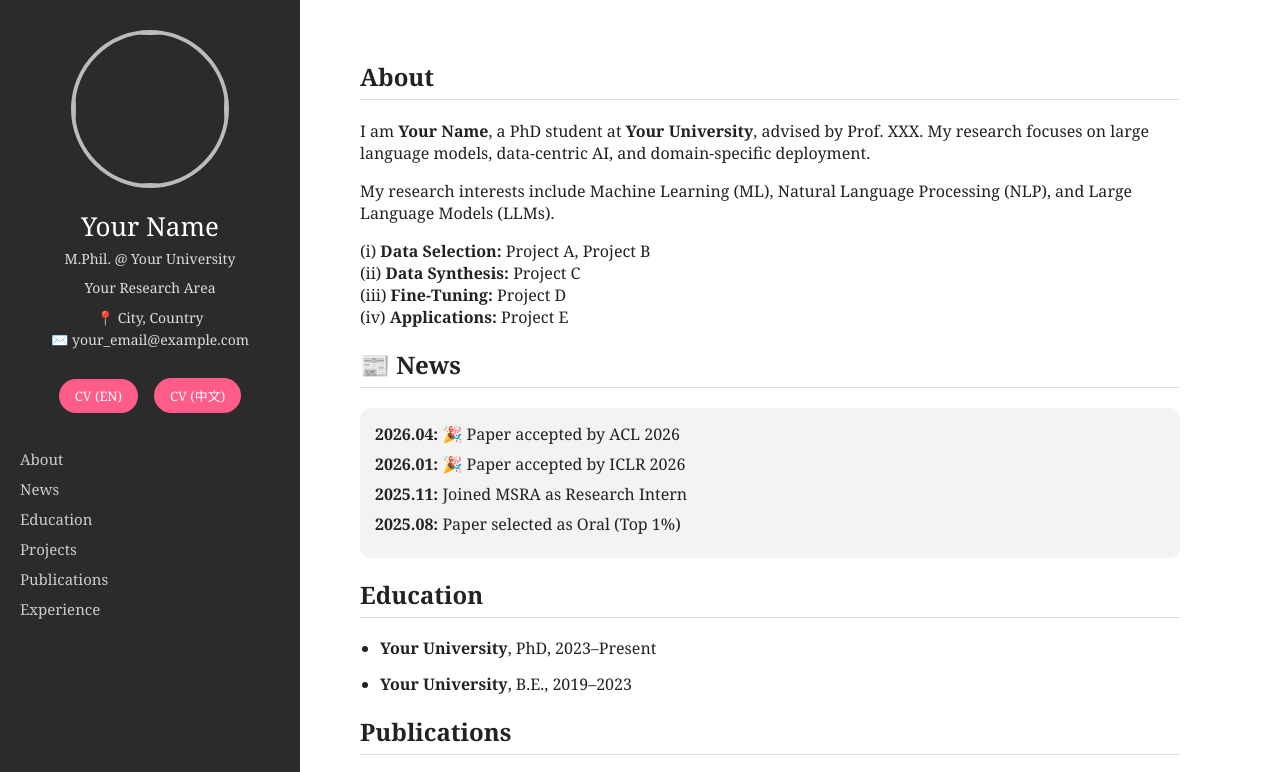
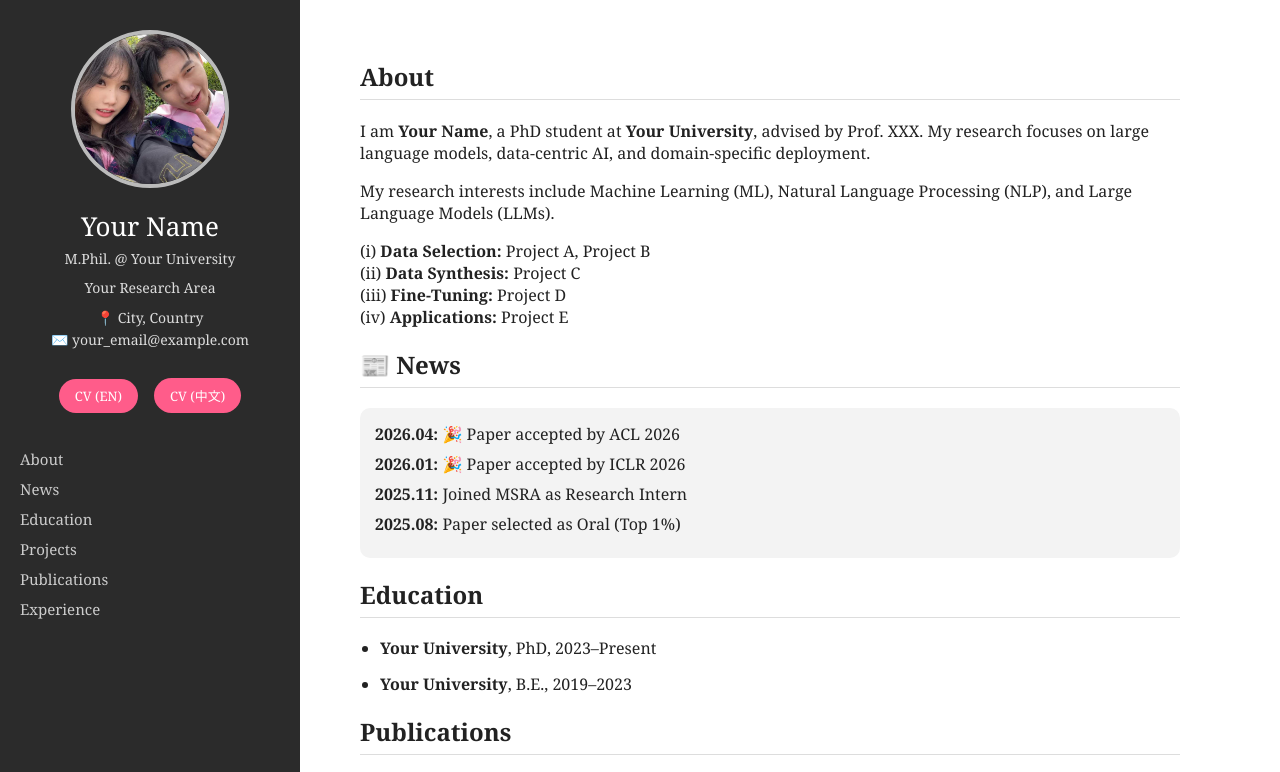
Before and after one commit to Catfromuibe/Catfromuibe.github.io, a plain HTML site: page index.html in a window 1280 px wide. Shown: the top 772 px of the page. Drawn offline with Linux system fonts and the light colour scheme.

Commit message:
index.html

```diff
--- a/index.html
+++ b/index.html
@@ -131,7 +131,7 @@ li {
 
 <!-- LEFT -->
 <div class="sidebar">
-  <img class="avatar" src="your_photo.jpg">
+  <img class="avatar" src="./picture/my_picture.jpg">
 
   <div class="name">Your Name</div>
   <div class="subtitle">M.Phil. @ Your University</div>
```
